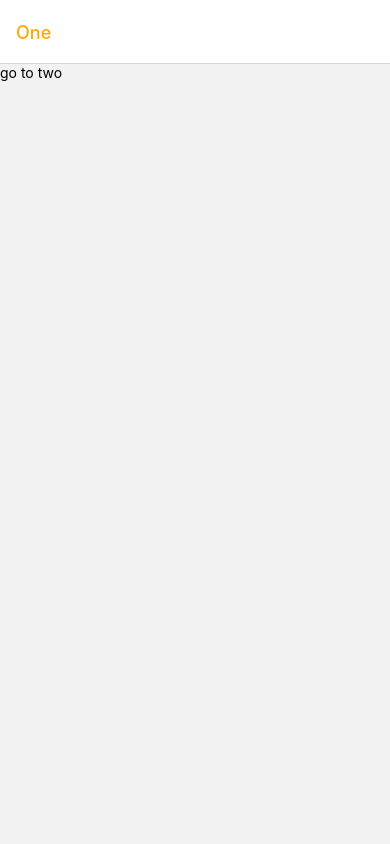
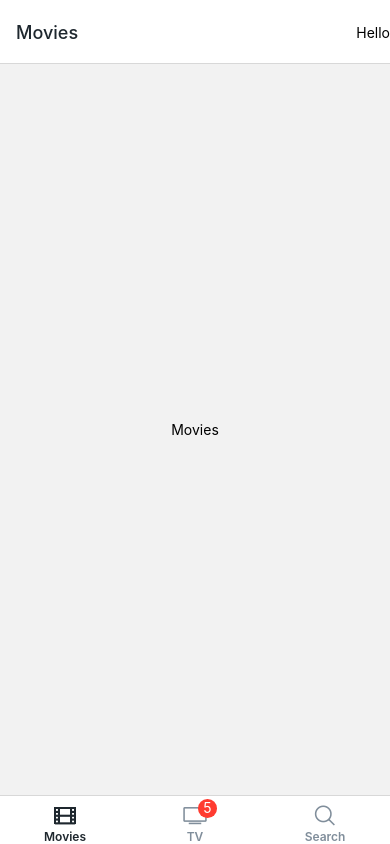
Before and after one commit to helloeujin/moovies, a React Native app: screen /Tabs in a window 390 px wide. Before the commit this address had no page. Built offline with nearby package versions, Linux system fonts and the light colour scheme.

Commit message:
combine Tabs and Stacks navigator using root.js

```diff
--- a/App.js
+++ b/App.js
@@ -7,6 +7,7 @@
 import { NavigationContainer } from "@react-navigation/native";
 import Tabs from "./navigation/Tabs";
 import Stack from "./navigation/Stack";
+import Root from "./navigation/Root";
 
 const loadFonts = (fonts) => fonts.map((font) => Font.loadAsync(font));
 
@@ -38,7 +39,7 @@
   }
   return (
     <NavigationContainer>
-      <Stack />
+      <Root />
     </NavigationContainer>
   );
 }
--- /dev/null
+++ b/navigation/Root.js
@@ -0,0 +1,20 @@
+import React from "react";
+import { createNativeStackNavigator } from "@react-navigation/native-stack";
+import Tabs from "./Tabs";
+import Stack from "./Stack";
+
+const Nav = createNativeStackNavigator();
+
+const Root = () => (
+  <Nav.Navigator
+    screenOptions={{
+      // presentation: "modal",
+      headerShown: false,
+    }}
+  >
+    <Nav.Screen name="Tabs" component={Tabs} />
+    <Nav.Screen name="Stack" component={Stack} />
+  </Nav.Navigator>
+);
+
+export default Root;
--- a/navigation/Stack.js
+++ b/navigation/Stack.js
@@ -5,17 +5,17 @@
 
 const ScreenOne = ({ navigation: { navigate } }) => (
   <TouchableOpacity onPress={() => navigate("Two")}>
-    <Text>go to two</Text>
+    <Text>go to Two</Text>
   </TouchableOpacity>
 );
 const ScreenTwo = ({ navigation: { navigate } }) => (
   <TouchableOpacity onPress={() => navigate("Three")}>
-    <Text>go to three</Text>
+    <Text>go to Three</Text>
   </TouchableOpacity>
 );
-const ScreenThree = ({ navigation: { setOptions } }) => (
-  <TouchableOpacity onPress={() => setOptions({ title: "Hello!" })}>
-    <Text>Change title</Text>
+const ScreenThree = ({ navigation: { navigate } }) => (
+  <TouchableOpacity onPress={() => navigate("Tabs", { screen: "Search" })}>
+    <Text>go to Search</Text>
   </TouchableOpacity>
 );
 
@@ -28,6 +28,7 @@
       headerBackTitleVisible: false,
       headerShown: true,
       headerTintColor: colors.orange,
+      fullScreenGestureEnabled: true,
     }}
   >
     <NativeStack.Screen name="One" component={ScreenOne} />
--- a/navigation/Tabs.js
+++ b/navigation/Tabs.js
@@ -6,6 +6,7 @@
 import Search from "../screens/Search";
 import colors from "../colors";
 import { Ionicons } from "@expo/vector-icons";
+import Stack from "./Stack";
 
 const Tab = createBottomTabNavigator();
 
@@ -37,6 +38,7 @@
           tabBarIcon: ({ focused, color, size }) => (
             <Ionicons name="film-outline" color={color} size={size} />
           ),
+          // headerShown: false,
         }}
       />
       <Tab.Screen
--- a/screens/Movies.js
+++ b/screens/Movies.js
@@ -1,10 +1,14 @@
-import React from 'react';
-import { View, Text } from 'react-native';
+import React from "react";
+import { TouchableOpacity, Text } from "react-native";
 
-const Movies = () => (
-  <View style={{ flex: 1, justifyContent: 'center', alignItems: 'center' }}>
+//// moving from Tabs to Stack navigator
+const Movies = ({ navigation: { navigate } }) => (
+  <TouchableOpacity
+    onPress={() => navigate("Stack", { screen: "One" })}
+    style={{ flex: 1, justifyContent: "center", alignItems: "center" }}
+  >
     <Text>Movies</Text>
-  </View>
+  </TouchableOpacity>
 );
 
 export default Movies;
```
Also changed, not shown: 1 other file (tests, documents, lock files or other folders).
